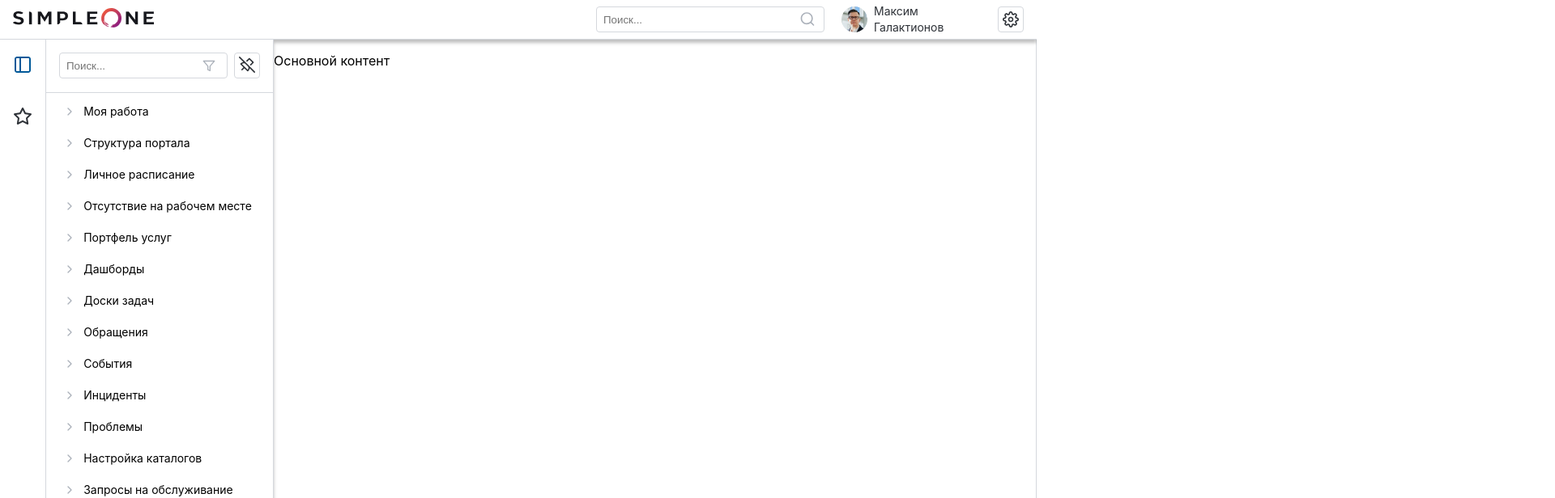
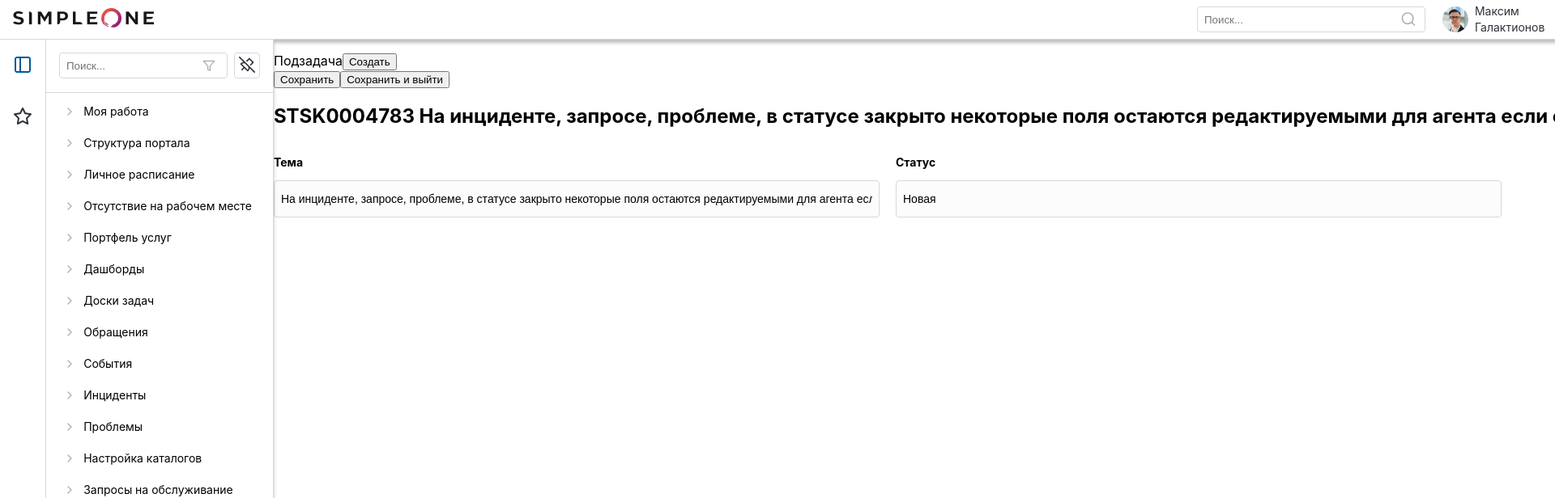
Before and after one commit to Taitanos/simple-one, a React (Create React App) app: page / in a window 1280 px wide. Shown: the top 616 px of the page at 81% size, 1920 px wide, since content can reach past the window. Built offline with nearby package versions, Linux system fonts and the light colour scheme.

Commit message:
main coding

```diff
--- a/src/layout/Main.tsx
+++ b/src/layout/Main.tsx
@@ -4,16 +4,71 @@ import styled from "styled-components";
 export const Main : React.FC = () => {
     return (
         <MainStyled>
-            Основной контент
+            <div>
+                <span>Подзадача</span>
+                <button>Создать</button>
+            </div>
+            <div>
+                <button>Сохранить</button>
+                <button>Сохранить и выйти</button>
+            </div>
+            <div>
+                <form>
+                    <FormTask>STSK0004783 На инциденте, запросе, проблеме, в статусе закрыто некоторые поля остаются редактируемыми для агента если он Caller</FormTask>
+                    <FormElement>
+                        <ElementTask>
+                            <ElementTaskName>Тема</ElementTaskName>
+                            <InputForm type={"text"} value={"На инциденте, запросе, проблеме, в статусе закрыто некоторые поля остаются редактируемыми для агента если он Caller"}/>
+                        </ElementTask>
+                        <ElementTask>
+                            <ElementTaskName>Статус</ElementTaskName>
+                            <InputForm type={"text"} value={"Новая"}/>
+                        </ElementTask>
+                    </FormElement>
+                </form>
+            </div>
         </MainStyled>
     )
 }
 
 const MainStyled = styled.div`
     padding-top: 16px;
-   /* width: 1584px;
-    height: 100vh;*/
     border-right: 1px solid #d5d8dd;
     box-shadow: 0 4px 4px 0 rgba(0, 0, 0, 0.25);
     background: #fff;
 `
+
+const FormTask = styled.h2`
+    white-space: nowrap;
+    overflow: hidden;
+    text-overflow: ellipsis;
+    width: 100%;
+    display: block;
+    font-size: 24px;
+`
+
+const FormElement = styled.div`
+    display: flex;
+    flex-direction: row;
+`
+
+const ElementTask = styled.div`
+    width: 100%;
+    max-width: 768px;
+    justify-content: space-evenly;
+    gap: 16px;
+`
+
+const ElementTaskName = styled.h3`
+    font-size: 14px;
+`
+
+const InputForm = styled.input`
+    width: 95%;
+    border: 1px solid #d5d8dd;
+    border-radius: 4px;
+    padding: 6px 8px;
+    height: 32px;
+    font-size: 14px;
+    background: #fcfcfd;
+`
```
